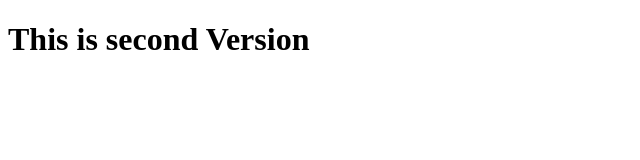
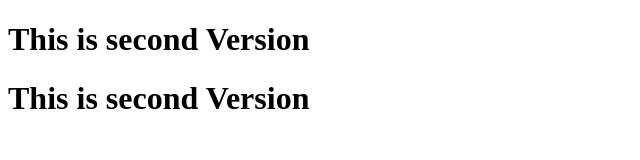
Before and after one commit to samadislam186/aws-ec-test, a plain HTML site: page index.html in a window 1280 px wide. Shown: the whole page, without its empty margins (0-640 px from the left). Drawn offline with Linux system fonts and the light colour scheme.

Commit message:
test created

```diff
--- a/index.html
+++ b/index.html
@@ -14,5 +14,6 @@
 
 <body>
 <h1> This is second Version </h1>
+<h1> This is second Version </h1>
 </body>
 </html>
```
